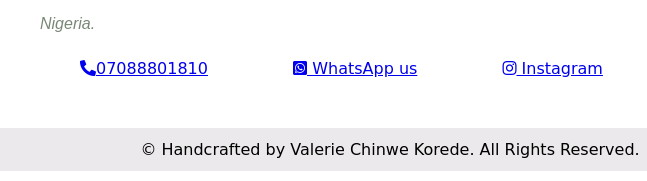
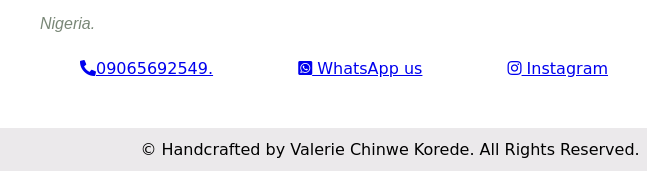
Before and after one commit to valeriechinwe/Bakery, a plain HTML site: page index.html in a window 1280 px wide. Shown: the part 4399-4580 px from the top of the page, 250-897 px from the left. Drawn offline with Linux system fonts and the light colour scheme; a web font is replaced by a local one.

Commit message:
Contact update

```diff
--- a/index.html
+++ b/index.html
@@ -176,8 +176,8 @@
     </address>
     <br>
 
-    <a href="tel:+2347088801810"> <i class="fas fa-phone-alt"></i>07088801810</a>
-    <a href="https://wa.me/+2347088801810" target="_blank"> <i class="fab fa-whatsapp-square"></i> WhatsApp us</a>
+    <a href="tel:+2349065692549."> <i class="fas fa-phone-alt"></i>09065692549.</a>
+    <a href="https://wa.me/+2349065692549" target="_blank"> <i class="fab fa-whatsapp-square"></i> WhatsApp us</a>
     <a href="https://www.instagram.com/jbiteconfectionery/?hl=en" target="_blank"> <i class="fab fa-instagram"></i>
       Instagram</a>
 
```
